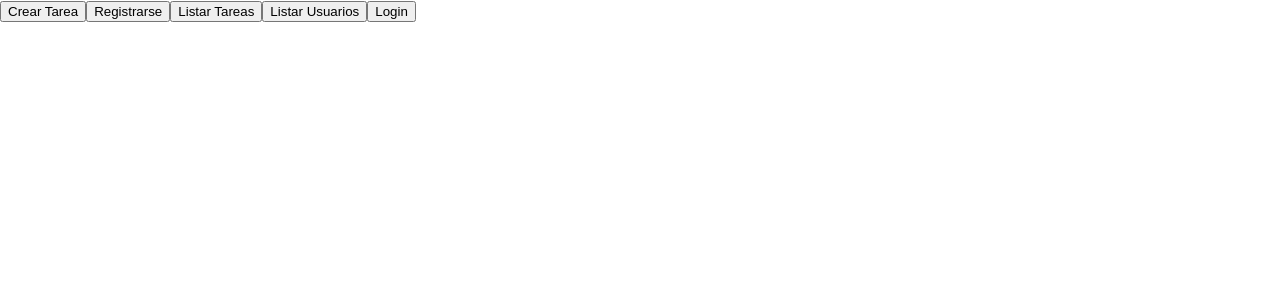
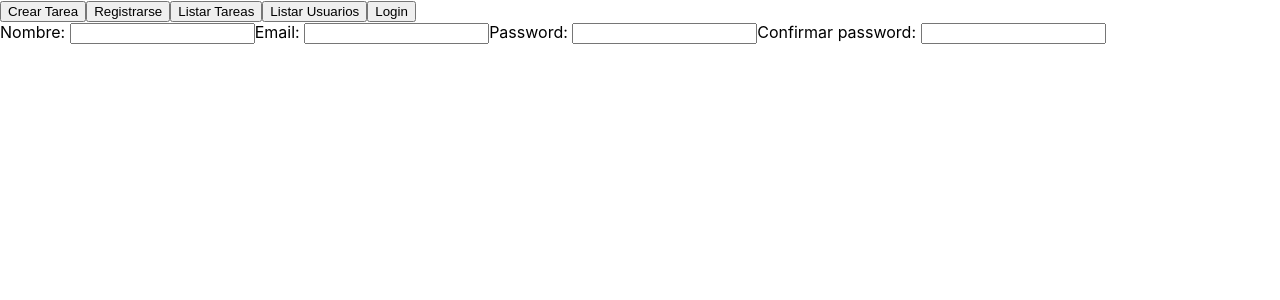
Before and after one commit to ProyectoObligatorioFinalPosixProg/frontendTarea, a React (Create React App) app: page / in a window 1280 px wide. Both pictures are taken after a click on the button "Registrarse". Shown: the top 300 px of the page. Built offline with nearby package versions, Linux system fonts and the light colour scheme.

Commit message:
se agrego el componente de formulario de registro de usuario

```diff
--- a/src/App.js
+++ b/src/App.js
@@ -2,6 +2,7 @@ import React, {useState} from 'react';
 import Listado from './componentes/Listado';
 import NavBotones from './componentes/NavBotones';
 import FormularioTarea from './componentes/FormularioTarea';
+import FormularioRegistroUsuario from './componentes/FormularioRegistroUsuario';
 
 function App() {
 
@@ -29,6 +30,7 @@ function App() {
       {listadoDeTareas && <Listado tareas="true" />}
       {listadoDeUsuarios && <Listado usuarios="true" />}
       {formularioTarea && <FormularioTarea />}
+      {formularioRegistrarUsuario && <FormularioRegistroUsuario />}
     </div>
   );
 }
--- /dev/null
+++ b/src/componentes/FormularioRegistroUsuario.jsx
@@ -0,0 +1,47 @@
+import React from 'react';
+
+function FormularioRegistroUsuario(){
+    const capturarValoresFormulario= ()=>{
+        const nombre = document.getElementById(nombre);
+        const email = document.getElementById(email);
+        const password = document.getElementById(password);
+        const confirmarPassword = document.getElementById(confirmarPassword);
+        let formularioData = {
+            nombre,
+            email,
+            password,
+            confirmarPassword
+        }
+        return formularioData;
+    }
+
+    const onSubmit = (event) =>{
+        event.preventDefault();
+
+        fetch('#', {
+        method: 'POST',
+        headers: {
+            'Content-Type': 'application/json',
+        },
+        body: JSON.stringify(capturarValoresFormulario()),
+        })
+        .then(response => response.json())
+        .then(data => {
+            console.log('Usuario creado:', data);
+            alert("Fue creado con exito");
+            window.location.reload();
+        })
+        .catch(error => console.error('Error creando usuario:', error));
+    }
+
+    return(
+        <form onSubmit={onSubmit}>
+            Nombre: <input type="text" id="nombre" />
+            Email: <input type="text" id="email" />
+            Password: <input type="text" id="password" />
+            Confirmar password: <input type="text" id="confirmarPassword" />
+        </form>
+    )
+}
+
+export default FormularioRegistroUsuario;
```
